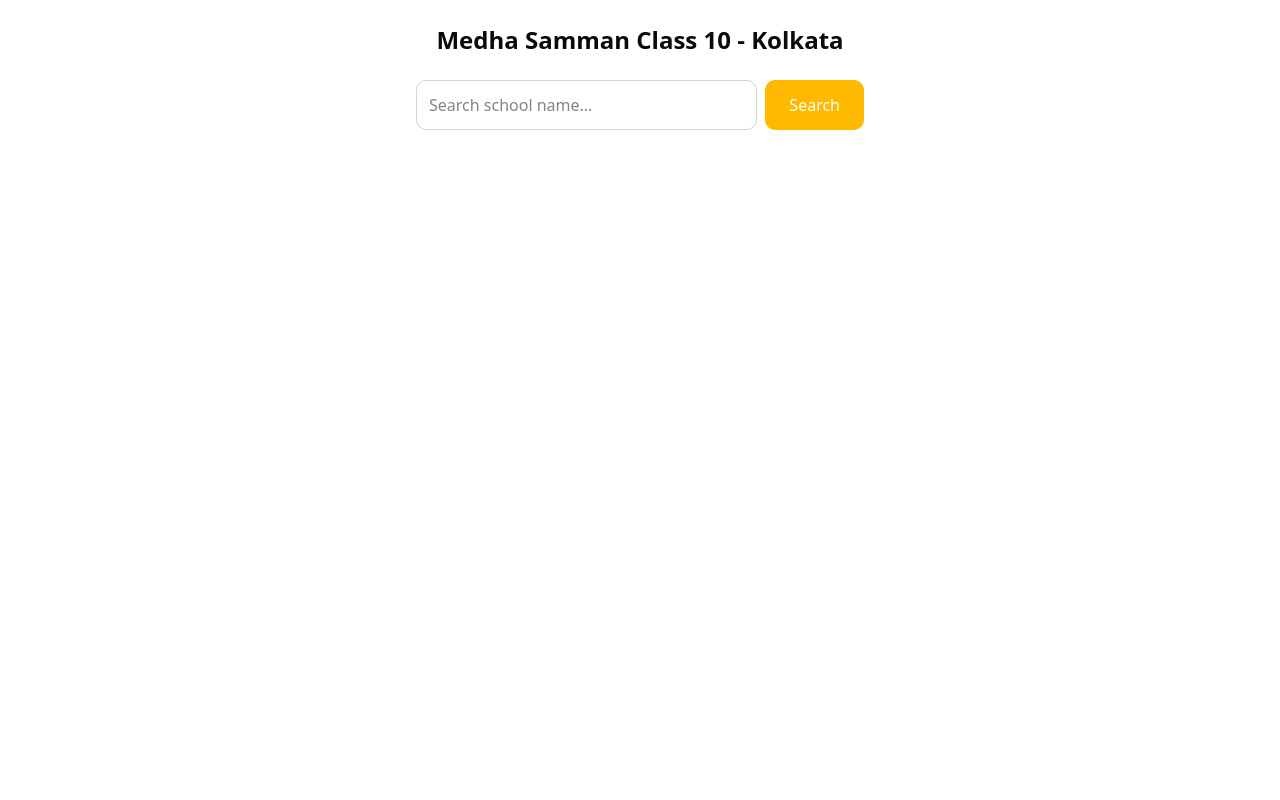
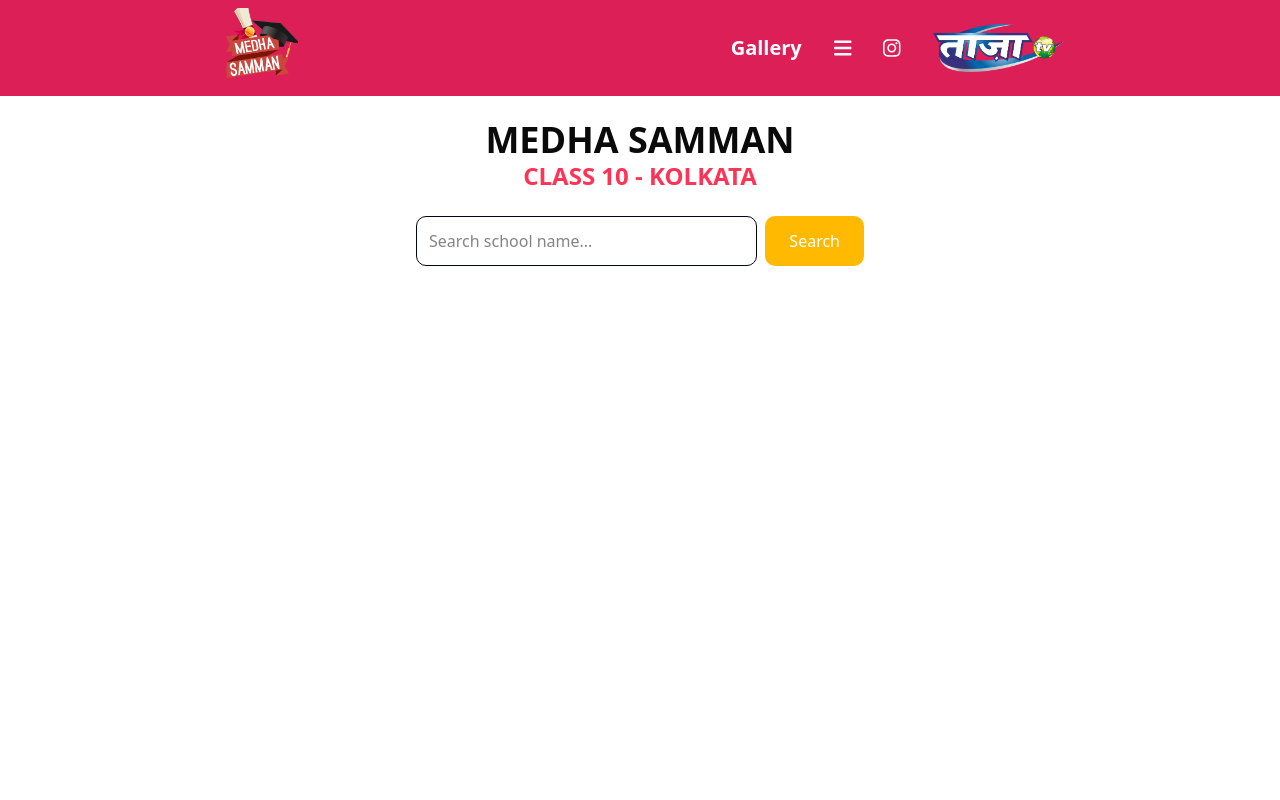
Before and after one commit to taazatv/Medha-Samman-frontend, a React (Vite) app: page /kolkata/class-10 in a window 1280 px wide. Shown: the top 800 px of the page. Built offline with nearby package versions, Linux system fonts and the light colour scheme; the HTML template or start-up script is replaced by a standard one.

Commit message:
BASIC CHNGES

```diff
--- a/src/components/MedhaData.tsx
+++ b/src/components/MedhaData.tsx
@@ -1,6 +1,8 @@
-import { useEffect, useState } from 'react';
-import { useParams, useNavigate } from 'react-router-dom';
-import axios from 'axios';
+import { useEffect, useState } from "react";
+import { useParams, useNavigate } from "react-router-dom";
+import axios from "axios";
+import Navbar from "./navbar";
+import Footer from "./footer";
 
 interface StudentData {
   schoolName: string;
@@ -11,19 +13,22 @@ interface StudentData {
 }
 
 function MedhaData() {
-  const { city = '', classType = '' } = useParams<{ city?: string; classType?: string }>();
-  const [search, setSearch] = useState('');
+  const { city = "", classType = "" } = useParams<{
+    city?: string;
+    classType?: string;
+  }>();
+  const [search, setSearch] = useState("");
   const [suggestions, setSuggestions] = useState<string[]>([]);
-  const [selectedSchool, setSelectedSchool] = useState('');
+  const [selectedSchool, setSelectedSchool] = useState("");
   const [results, setResults] = useState<StudentData[]>([]);
-  const [error, setError] = useState('');
+  const [error, setError] = useState("");
   const [isLoading, setIsLoading] = useState(false);
   const [hasSearched, setHasSearched] = useState(false);
   const navigate = useNavigate();
 
   useEffect(() => {
     if (!city || !classType) {
-      navigate('/');
+      navigate("/");
     }
   }, [city, classType, navigate]);
 
@@ -36,16 +41,16 @@ function MedhaData() {
     const fetchSuggestions = async () => {
       try {
         setIsLoading(true);
-        const res = await axios.get('http://localhost:8000/api/schools', {
+        const res = await axios.get("http://localhost:8000/api/schools", {
           params: {
             city: city.toLowerCase(),
-            classType: classType.replace('class-', ''),
-            query: search
+            classType: classType.replace("class-", ""),
+            query: search,
           },
         });
         setSuggestions(res.data);
       } catch (err) {
-        console.error('Error fetching suggestions:', err);
+        console.error("Error fetching suggestions:", err);
         setSuggestions([]);
       } finally {
         setIsLoading(false);
@@ -58,33 +63,33 @@ function MedhaData() {
 
   const handleSearch = async () => {
     if (!search.trim()) {
-      setError('Please enter a school name');
+      setError("Please enter a school name");
       setResults([]);
       return;
     }
 
     try {
       setIsLoading(true);
-      const res = await axios.get('http://localhost:8000/api/search', {
+      const res = await axios.get("http://localhost:8000/api/search", {
         params: {
           city: city.toLowerCase(),
-          classType: classType.replace('class-', ''),
-          school: search.trim()
+          classType: classType.replace("class-", ""),
+          school: search.trim(),
         },
       });
 
       if (res.data.length === 0) {
         setError(`No results found for ${search.trim()}`);
       } else {
-        setError('');
+        setError("");
       }
 
       setResults(res.data);
       setSelectedSchool(search.trim());
       setHasSearched(true);
     } catch (err) {
-      console.error('Error searching:', err);
-      setError('Failed to fetch data. Please try again.');
+      console.error("Error searching:", err);
+      setError("Failed to fetch data. Please try again.");
       setResults([]);
     } finally {
       setIsLoading(false);
@@ -99,38 +104,48 @@ function MedhaData() {
   };
 
   return (
-    <div className="min-h-screen p-6 max-w-4xl mx-auto">
-      <h1 className="text-2xl font-bold mb-6 text-center capitalize">
-        Medha Samman {classType.replace('-', ' ')} - {city}
+    <>
+      <Navbar></Navbar>
+      <div className="mx-auto min-h-screen max-w-4xl p-6">
+        <h1 className="mb-6 text-center text-4xl font-bold uppercase">
+          Medha Samman
+          <div className="text-secondary text-2xl font-bold">
+            {classType.replace("-", " ")} - {city}
+          </div>
         </h1>
 
         <div className="mb-8">
-        <div className="relative max-w-md mx-auto">
+          <div className="relative mx-auto max-w-md">
             <div className="flex gap-2">
-            <div className="flex-1 relative">
+              <div className="relative flex-1">
                 <input
                   type="text"
                   placeholder="Search school name..."
                   value={search}
                   onChange={(e) => {
                     setSearch(e.target.value);
-                  setError('');
+                    setError("");
                   }}
-                className="w-full p-3 border border-gray-300 rounded-lg focus:ring-2 focus:ring-blue-500 focus:border-blue-500"
+                  className="w-full rounded-lg border border-gray-950 p-3 focus:border-blue-500 focus:ring-2 focus:ring-blue-500"
                 />
 
-              {isLoading && suggestions.length === 0 && search.length > 1 && !selectedSchool && (
-                <div className="absolute top-full mt-1 w-full bg-white border border-gray-200 rounded-lg shadow-lg p-2">
-                  <div className="text-center py-2 text-gray-500">Loading...</div>
+                {isLoading &&
+                  suggestions.length === 0 &&
+                  search.length > 1 &&
+                  !selectedSchool && (
+                    <div className="absolute top-full mt-1 w-full rounded-lg border border-gray-200 bg-white p-2 shadow-lg">
+                      <div className="py-2 text-center text-gray-500">
+                        Loading...
+                      </div>
                     </div>
                   )}
 
                 {suggestions.length > 0 && !selectedSchool && !hasSearched && (
-                <ul className="absolute top-full mt-1 w-full bg-white border border-gray-200 rounded-lg shadow-lg z-10 max-h-60 overflow-y-auto">
+                  <ul className="absolute top-full z-10 mt-1 max-h-60 w-full overflow-y-auto rounded-lg border border-gray-200 bg-white shadow-lg">
                     {suggestions.map((school, index) => (
                       <li
                         key={index}
-                      className="px-4 py-2 hover:bg-blue-50 cursor-pointer border-b border-gray-100 last:border-0"
+                        className="cursor-pointer border-b border-gray-100 px-4 py-2 last:border-0 hover:bg-blue-50"
                         onClick={() => handleSuggestionClick(school)}
                       >
                         {school}
@@ -143,49 +158,58 @@ function MedhaData() {
               <button
                 onClick={handleSearch}
                 disabled={isLoading || !search.trim()}
-              className="bg-amber-700 hover:bg-amber-800 text-white px-6 py-3 rounded-lg disabled:bg-amber-400 disabled:cursor-not-allowed transition-colors"
+                className="rounded-lg bg-amber-700 px-6 py-3 text-white transition-colors hover:bg-amber-800 disabled:cursor-not-allowed disabled:bg-amber-400"
               >
-              {results.length > 0 ? 'Results' : 'Search'}
+                {results.length > 0 ? "Results" : "Search"}
               </button>
             </div>
 
             {error && (
-            <div className="mt-2 text-red-500 text-sm text-center">{error}</div>
+              <div className="mt-2 text-center text-sm text-red-500">
+                {error}
+              </div>
             )}
           </div>
         </div>
 
         {results.length > 0 ? (
-        <div className="overflow-x-auto shadow-md rounded-lg">
+          <div className="overflow-x-auto rounded-lg shadow-md">
             <table className="min-w-full bg-white">
               <thead className="bg-blue-600 text-white">
                 <tr>
-                <th className="py-3 px-4 text-left">School</th>
-                <th className="py-3 px-4 text-left">Student</th>
-                <th className="py-3 px-4 text-left">Venue</th>
-                <th className="py-3 px-4 text-left">Date</th>
-                <th className="py-3 px-4 text-left">Time</th>
+                  <th className="px-4 py-3 text-left">School</th>
+                  <th className="px-4 py-3 text-left">Student</th>
+                  <th className="px-4 py-3 text-left">Venue</th>
+                  <th className="px-4 py-3 text-left">Date</th>
+                  <th className="px-4 py-3 text-left">Time</th>
                 </tr>
               </thead>
               <tbody className="divide-y divide-gray-200">
                 {results.map((item, index) => (
                   <tr key={index} className="hover:bg-gray-50">
-                  <td className="py-3 px-4">{item.schoolName}</td>
-                  <td className="py-3 px-4">{item.studentName}</td>
-                  <td className="py-3 px-4">{item.venue}</td>
-                  <td className="py-3 px-4">{new Date(item.date).toLocaleDateString()}</td>
-                  <td className="py-3 px-4">{item.registrationTime}</td>
+                    <td className="px-4 py-3">{item.schoolName}</td>
+                    <td className="px-4 py-3">{item.studentName}</td>
+                    <td className="px-4 py-3">{item.venue}</td>
+                    <td className="px-4 py-3">
+                      {new Date(item.date).toLocaleDateString()}
+                    </td>
+                    <td className="px-4 py-3">{item.registrationTime}</td>
                   </tr>
                 ))}
               </tbody>
             </table>
           </div>
-      ) : hasSearched && !error && (
-        <div className="text-center py-10 text-gray-500">
+        ) : (
+          hasSearched &&
+          !error && (
+            <div className="py-10 text-center text-gray-500">
               No results found for {search}
             </div>
+          )
         )}
       </div>
+      <Footer></Footer>
+    </>
   );
 }
 
--- a/src/components/description.tsx
+++ b/src/components/description.tsx
@@ -13,12 +13,17 @@ export default function Description() {
         <div className="w-full max-w-2xl text-lg/loose">
           ✅ 2,000 Toppers | ✅ 21st June 2025 | ✅ Dhano Dhanyo
           <br />
-          <br /> • Medha Samman 2025 will honor 2,000 top students from 100
-          schools across Kolkata and Howrah for their outstanding achievements
-          in the Class XII Board Exams. <br /> • The event will be held at the
-          grand Dhano Dhanyo Main Auditorium on June 21, 2025, will feature
-          speeches by eminent educationalists and industrialists. <br /> • In
-          its 15th year the event has doubled its scale, grandeur and glory.
+          <br />
+          •This prestigious event is dedicated to recognizing and honoring the
+          exceptional academic achievements of young minds. With a perfect blend
+          of tradition and contemporary excellence, Medha Samman promises to be
+          an unforgettable celebration of brilliance and intellectual prowess.
+          Already in its 15th year – Medha Samman reaches to 100+ schools and
+          more than 20,000 toppers of the city have been honored.
+          <br /> • The event will be held at the grand Dhano Dhanyo Main
+          Auditorium on June 21, 2025, will feature speeches by eminent
+          educationalists and industrialists. <br /> • In its 15th year the
+          event has doubled its scale, grandeur and glory.
         </div>
       </div>
       <div className="right-content flex w-full justify-center self-end">
--- a/src/components/events.tsx
+++ b/src/components/events.tsx
@@ -11,7 +11,7 @@ const eventProps: EventCardProps[] = [
   },
   {
     imgUrl: "/kwizdom.png",
-    date: "JULY 2025",
+    date: "November 2025",
     title: "KWIZDOM 3.0",
     description:
       "Taaza TV has officially started its flagship quiz competition, KWIZDOM aimed at fostering academic excellence and national pride among students in Kolkata. This unique initiative was started with GRSE (Ministry of Defence) and now reached to 115 schools of Kolkata, where in each student of a class has to give this examination in the school by compulsion. With this activity we reach 50,000 students each year.",
@@ -19,8 +19,8 @@ const eventProps: EventCardProps[] = [
   },
   {
     imgUrl: "/medha.jpg",
-    date: "JUNE 2025",
-    title: "MEDHA SAMMAN",
+    date: "JUlY 2025",
+    title: "MEDHA SAMMAN-CLASS X ",
     description:
       "This prestigious event is dedicated to recognizing and honoring the exceptional academic achievements of young minds. With a perfect blend of tradition and contemporary excellence, Medha Samman promises to be an unforgettable celebration of brilliance and intellectual prowess. Already in its 15th year – Medha Samman reaches to 100+ schools and more than 20,000 toppers of the city have been honored.",
     details:
@@ -51,9 +51,18 @@ const eventProps: EventCardProps[] = [
     date: "JUNE 2025",
     title: "AADHI DUNIYA",
     description:
-      "Aadhi Duniya by Taaza TV is a bold and insightful initiative that brings forward the unheard voices and untold stories of half the world — the women, youth, and marginalized communities that shape our society every day. This segment aims to spotlight real issues, and question the status quo with fearless journalism and authentic storytelling. From social movements to everyday struggles and successes, Aadhi Duniya creates a powerful platform for dialogue, change, and empowerment. Tune in to experience stories that matter — raw, real, and relevant — only on Taaza TV.",
+      "Aadhi Duniya by Taaza TV is a bold and insightful initiative that brings forward the unheard voices and untold stories of half the world — the women, youth, and marginalized communities that shape our society every day. This segment aims to spotlight real issues, and question the status quo with fearless journalism and authentic storytelling.",
     details:
       "Aadhi Duniya by Taaza TV is a bold and insightful initiative that brings forward the unheard voices and untold stories of half the world — the women, youth, and marginalized communities that shape our society every day. This segment aims to spotlight real issues, celebrate achievements, and question the status quo with fearless journalism and authentic storytelling. From social movements to everyday struggles and successes, Aadhi Duniya creates a powerful platform for dialogue, change, and empowerment. Tune in to experience stories that matter — raw, real, and relevant — only on **Taaza TV**, where every voice counts.",
+  },
+  {
+    imgUrl: "/SUPER30.jpg",
+    date: "JUNE 2025",
+    title: "SUPER 30",
+    description:
+      " Marwari Education Conclave SUPER 30 At HOTEL ITC SONAR - The grand celebration of 30 Marwari students getting 99% or above marks in their board examinations.",
+    details:
+      " Marwari Education Conclave SUPER 30 At HOTEL ITC SONAR - The grand celebration of 30 Marwari students getting 99% or above marks in their board examinations.",
   },
 ];
 
--- a/src/components/navbar.tsx
+++ b/src/components/navbar.tsx
@@ -25,7 +25,7 @@ export default function Navbar() {
       <div className="flex gap-4 py-2 text-3xl font-bold">
         {/* <FontAwesomeIcon icon={faChessQueen} className="text-primary" />
         <div>Youngotsav</div> */}
-        <img src={"./Medha-logo.png"} className="h-20" />
+        <img src={"/Medha-logo.png"} className="h-20" />
       </div>
 
       <div className="[&_*]:hover:text-primary flex items-center gap-8 text-xl font-semibold [&_*]:not-hover:text-white">
```
Also changed, not shown: public/SUPER30.jpg (renamed from public/ph-2.jpg). Lines whose indentation alone changed are shown as unchanged.
